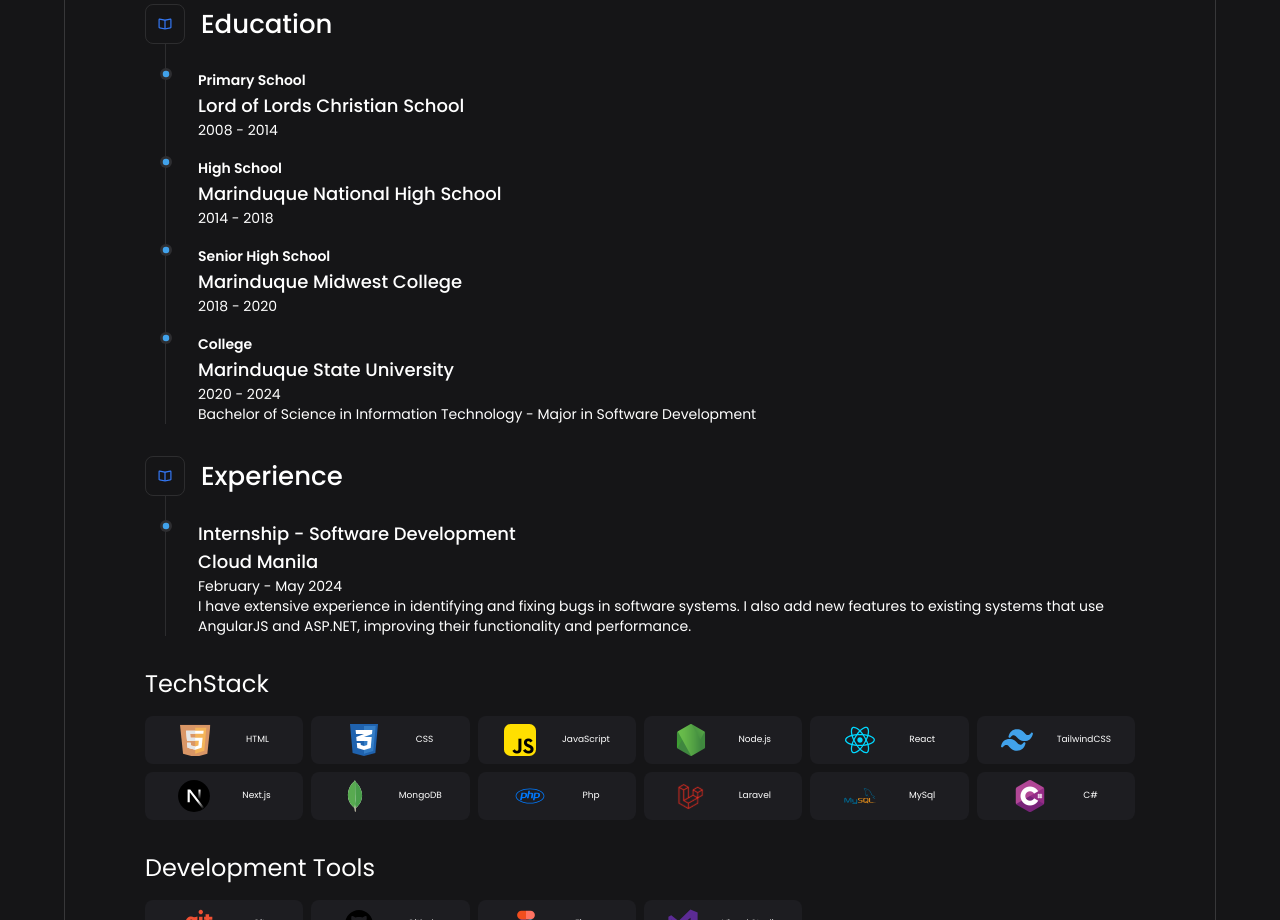
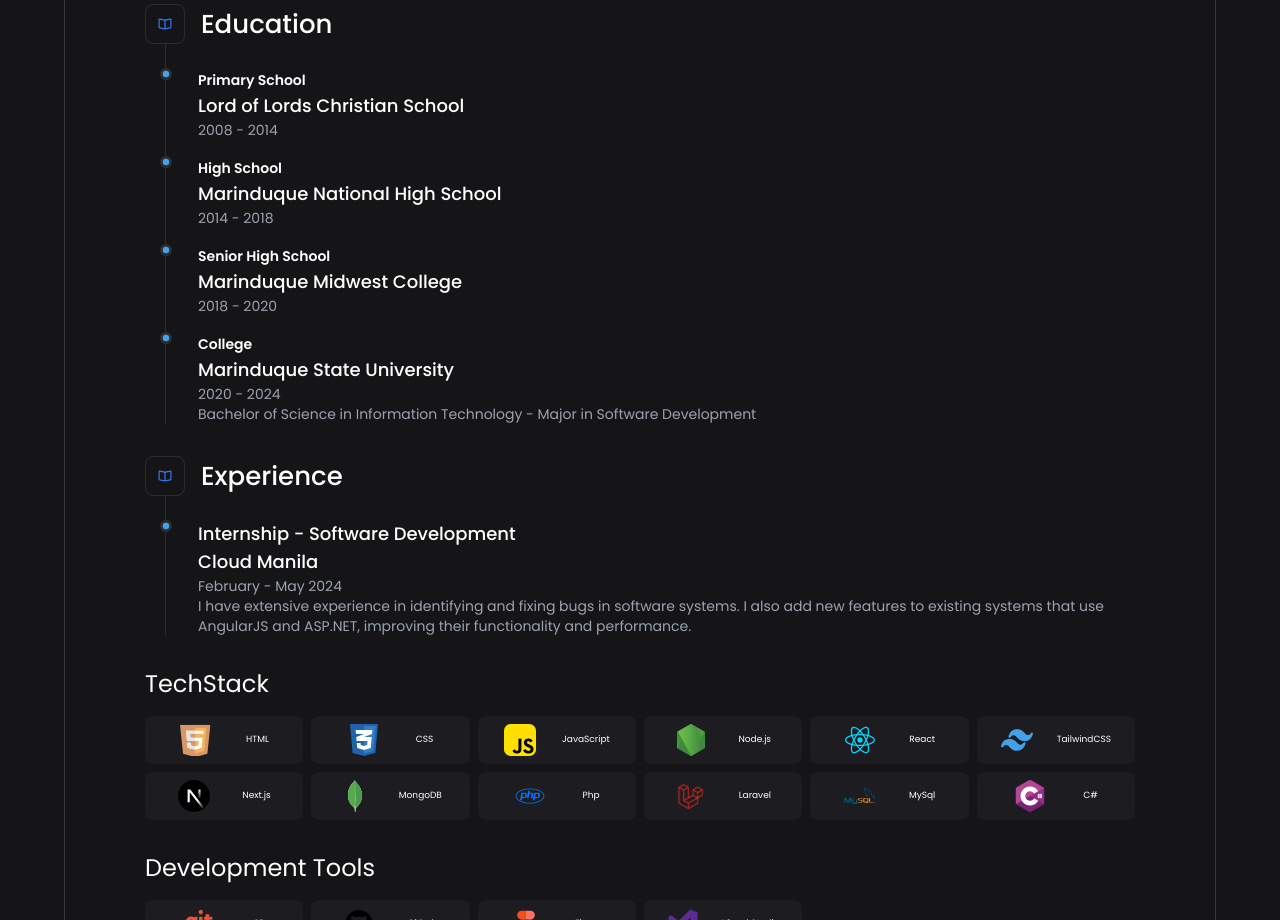
Before and after one commit to JeSaludo/my-portfolio, a Next.js app: page / in a window 1280 px wide. Shown: the part 1820-2740 px from the top of the page. Built offline with nearby package versions, Linux system fonts and the light colour scheme.

Commit message:
changing color of text-sm

```diff
--- a/src/app/components/content.tsx
+++ b/src/app/components/content.tsx
@@ -333,7 +333,7 @@ export const Resume = () => {
               <h2 className="text-lg font-medium">
                 Lord of Lords Christian School
               </h2>
-              <p className="text-sm">2008 - 2014</p>
+              <p className="text-sm text-gray-400">2008 - 2014</p>
             </li>
 
             <li className="mb-4 ms-4">
@@ -348,7 +348,7 @@ export const Resume = () => {
               <h2 className="text-lg font-medium">
                 Marinduque National High School
               </h2>
-              <p className="text-sm">2014 - 2018</p>
+              <p className="text-sm text-gray-400">2014 - 2018</p>
             </li>
 
             <li className="mb-4 ms-4">
@@ -363,7 +363,7 @@ export const Resume = () => {
               <h2 className="text-lg font-medium">
                 Marinduque Midwest College
               </h2>
-              <p className="text-sm">2018 - 2020</p>
+              <p className="text-sm text-gray-400">2018 - 2020</p>
             </li>
             <li className=" ms-4 ">
               <Image
@@ -377,8 +377,10 @@ export const Resume = () => {
               <h2 className="text-lg font-medium">
                 Marinduque State University
               </h2>
-              <p className="text-sm font-light font">2020 - 2024</p>
-              <p className="text-sm">
+              <p className="text-sm font-light font text-gray-400">
+                2020 - 2024
+              </p>
+              <p className="text-sm text-gray-400">
                 Bachelor of Science in Information Technology - Major in
                 Software Development
               </p>
@@ -409,8 +411,10 @@ export const Resume = () => {
                   Internship - Software Development
                 </h2>
                 <h2 className="text-lg font-medium">Cloud Manila</h2>
-                <p className="text-sm font-light font">February - May 2024</p>
-                <p className="text-sm">
+                <p className="text-sm font-light font text-gray-400">
+                  February - May 2024
+                </p>
+                <p className="text-sm text-gray-400">
                   I have extensive experience in identifying and fixing bugs in
                   software systems. I also add new features to existing systems
                   that use AngularJS and ASP.NET, improving their functionality
```
